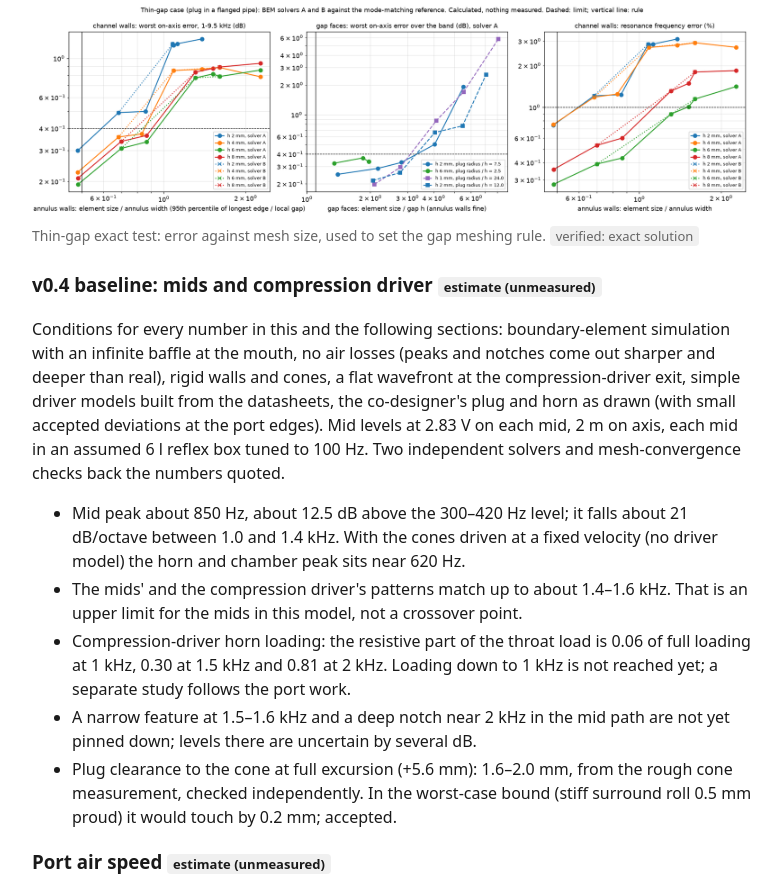
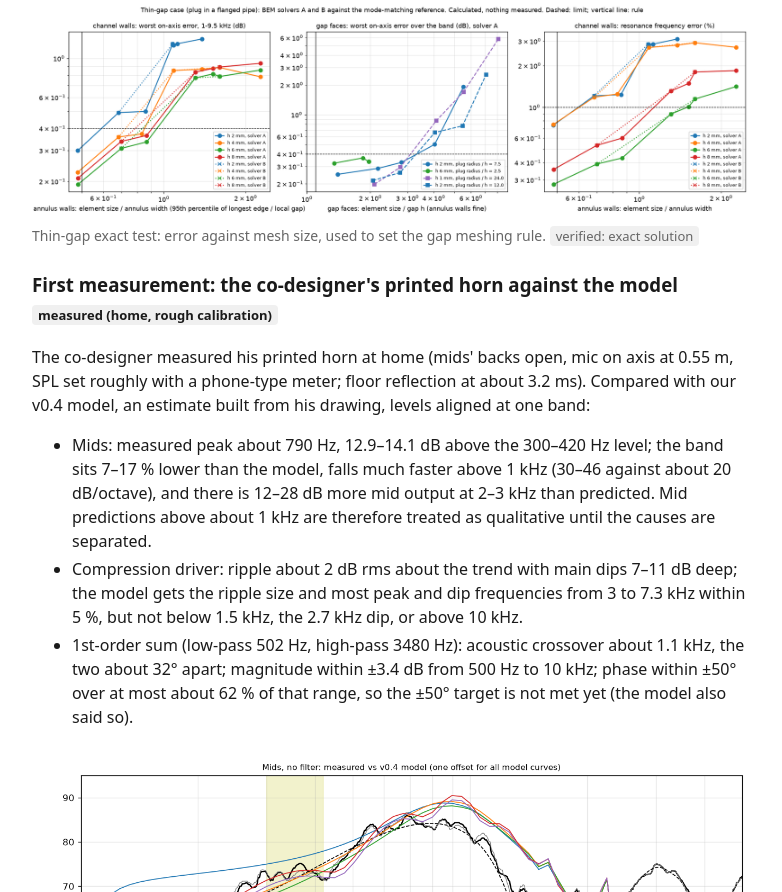
Before and after one commit to viatekh/speaker-lab-summaries, a plain HTML site: page nanosyn/index.html in a window 1280 px wide. Shown: the part 8254-9146 px from the top of the page, without its empty margins (248-1030 px from the left). Drawn offline with Linux system fonts and the light colour scheme.

Commit message:
Update nanosyn summary: first measurement vs model

```diff
--- a/nanosyn/index.html
+++ b/nanosyn/index.html
@@ -78,6 +78,17 @@
 </ul>
 <figure><img src="img/thin_gap.png" alt="Plots of the thin-gap exact test: solver error against mesh size for channel and gap faces" loading="lazy"><figcaption>Thin-gap exact test: error against mesh size, used to set the gap meshing rule. <span class="tag">verified: exact solution</span></figcaption></figure>
 
+<h3>First measurement: the co-designer's printed horn against the model <span class="tag">measured (home, rough calibration)</span></h3>
+<p>The co-designer measured his printed horn at home (mids' backs open, mic on axis at 0.55 m, SPL set roughly with a phone-type meter; floor reflection at about 3.2 ms). Compared with our v0.4 model, an estimate built from his drawing, levels aligned at one band:</p>
+<ul>
+<li>Mids: measured peak about 790 Hz, 12.9–14.1 dB above the 300–420 Hz level; the band sits 7–17 % lower than the model, falls much faster above 1 kHz (30–46 against about 20 dB/octave), and there is 12–28 dB more mid output at 2–3 kHz than predicted. Mid predictions above about 1 kHz are therefore treated as qualitative until the causes are separated.</li>
+<li>Compression driver: ripple about 2 dB rms about the trend with main dips 7–11 dB deep; the model gets the ripple size and most peak and dip frequencies from 3 to 7.3 kHz within 5 %, but not below 1.5 kHz, the 2.7 kHz dip, or above 10 kHz.</li>
+<li>1st-order sum (low-pass 502 Hz, high-pass 3480 Hz): acoustic crossover about 1.1 kHz, the two about 32° apart; magnitude within ±3.4 dB from 500 Hz to 10 kHz; phase within ±50° over at most about 62 % of that range, so the ±50° target is not met yet (the model also said so).</li>
+</ul>
+<figure><img src="img/meas_mids_vs_model.png" alt="Mid response measured, gated and ungated, against model variants, and the measured effect of the 502 Hz low-pass" loading="lazy"><figcaption>Mids: measured (black) against model variants (coloured; estimate); lower panel, the measured effect of the 502 Hz 1st-order low-pass against an ideal filter. <span class="tag">measured vs estimate</span></figcaption></figure>
+<figure><img src="img/meas_dh350h_vs_model.png" alt="Compression driver response measured against the model" loading="lazy"><figcaption>Compression driver: measured against the model. <span class="tag">measured vs estimate</span></figcaption></figure>
+<figure><img src="img/meas_sum_phase.png" alt="Summed response and phase difference of the two drivers with 1st-order filters" loading="lazy"><figcaption>1st-order sum and the phase difference between the two drivers. <span class="tag">measured</span></figcaption></figure>
+
 <h3>v0.4 baseline: mids and compression driver <span class="tag">estimate (unmeasured)</span></h3>
 <p>Conditions for every number in this and the following sections: boundary-element simulation with an infinite baffle at the mouth, no air losses (peaks and notches come out sharper and deeper than real), rigid walls and cones, a flat wavefront at the compression-driver exit, simple driver models built from the datasheets, the co-designer's plug and horn as drawn (with small accepted deviations at the port edges). Mid levels at 2.83 V on each mid, 2 m on axis, each mid in an assumed 6 l reflex box tuned to 100 Hz. Two independent solvers and mesh-convergence checks back the numbers quoted.</p>
 <ul>
```
Also changed, not shown: nanosyn/img/meas_dh350h_vs_model.png (added), nanosyn/img/meas_mids_vs_model.png (added), nanosyn/img/meas_sum_phase.png (added).
